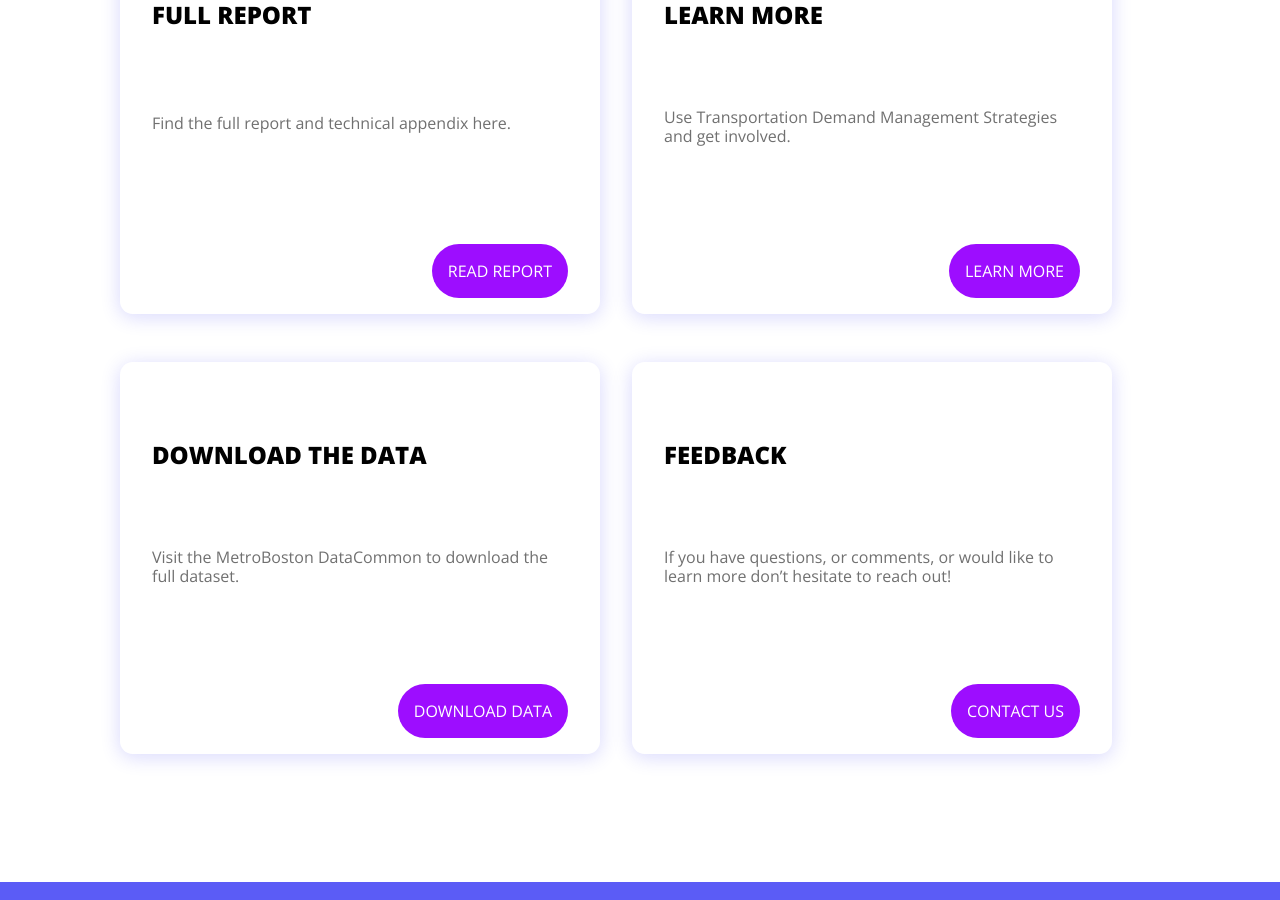
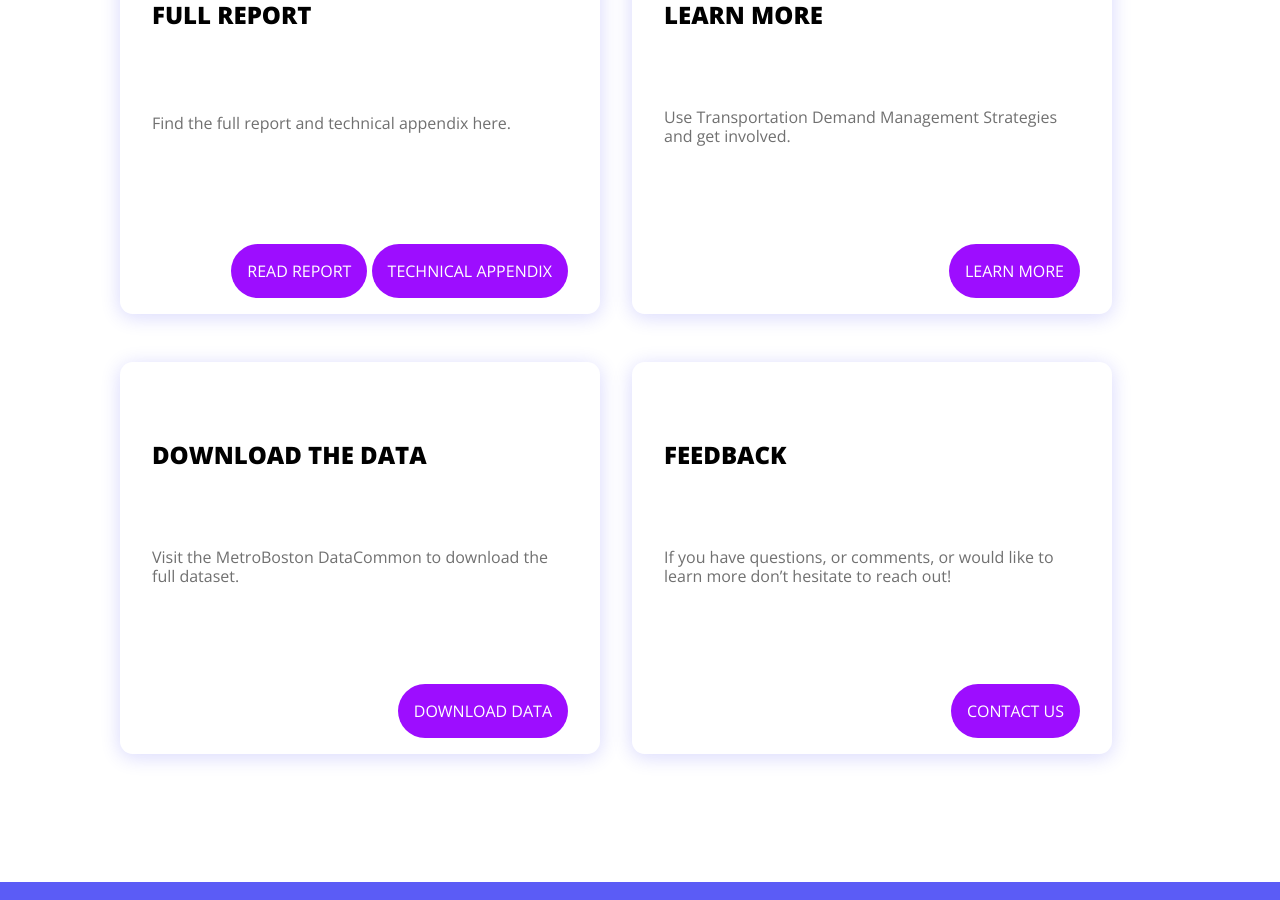
Before and after one commit to MAPC/perfect-fit-staging, a Jekyll site: the page built from index.html, in a window 1280 px wide and 900 px high, scrolled down 3044 px. Built offline with Jekyll 4.4.1, drawn with Linux system fonts in a browser that asks for light colours; nearby versions of some CDN libraries.

Commit message:
Update Report Links
Update links to the reports.

```diff
--- a/index.html
+++ b/index.html
@@ -74,8 +74,11 @@ layout: default
     <h2 class="action-box__title">Full Report</h2>
     <p class="action-box__text">Find the full report and technical appendix here.</p>
     <div class="action-box__right-align">
-      <a class="action-box__button">
+      <a href="./assets/documents/Final%20Perfect%20Fit%20Report.pdf" class="action-box__button">
         Read Report
+      </a>
+      <a href="./assets/documents/PFP_AnalysisDescription_v1.pdf" class="action-box__button">
+        Technical Appendix
       </a>
     </div>
   </div>
```
Also changed, not shown: 2 other files.
